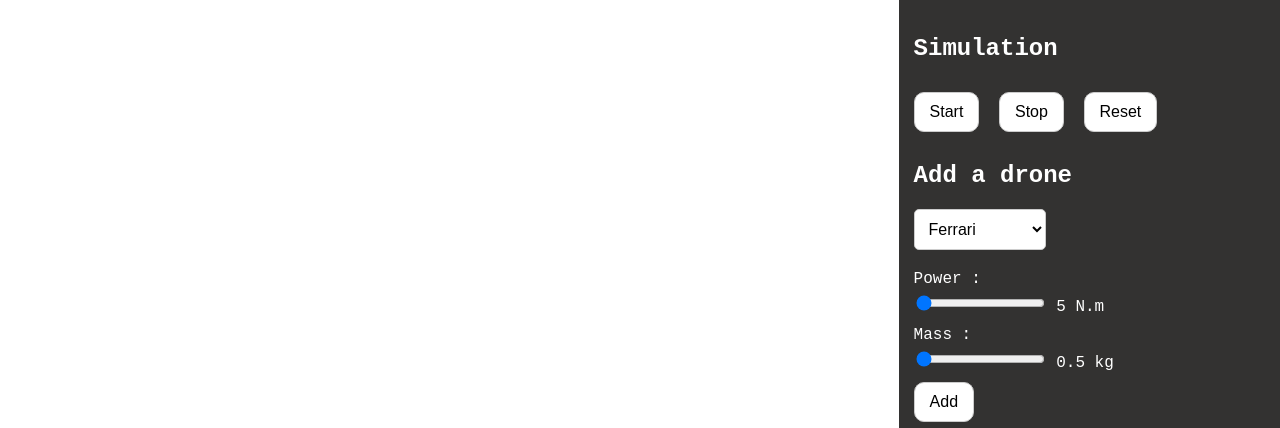
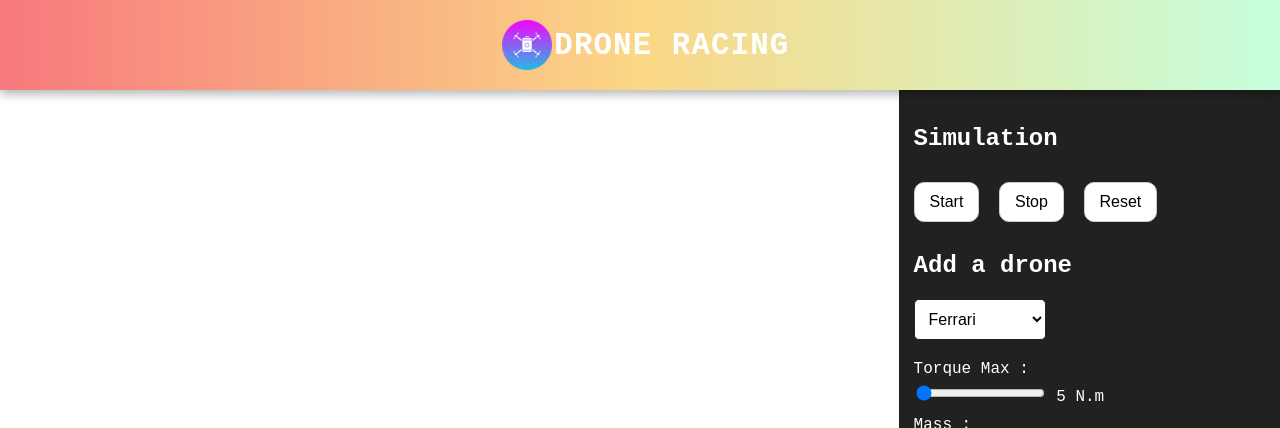
Before and after one commit to kiyiro34/racing-interface, a plain HTML site: page index.html in a window 1280 px wide. Shown: the top 428 px of the page. Drawn offline with Linux system fonts and the light colour scheme; no server answers; a web font is replaced by a local one.

Commit message:
Feat style front

```diff
--- a/index.html
+++ b/index.html
@@ -4,13 +4,18 @@
     <meta charset="UTF-8">
     <meta name="viewport" content="width=device-width, initial-scale=1.0">
     <script src="circuit.js"></script>
-    <title>Simulation</title>
+    <title>Drone Racing</title>
     <link href="style.css" rel="stylesheet">
     <link rel="preconnect" href="https://fonts.googleapis.com">
     <link rel="preconnect" href="https://fonts.gstatic.com" crossorigin>
     <link href="https://fonts.googleapis.com/css2?family=Spline+Sans+Mono:ital,wght@0,300..700;1,300..700&display=swap" rel="stylesheet">
 </head>
 <body>
+    <header id="header">
+        <img src="logo.png" alt="Logo" id="logo">
+        <h1>Drone Racing</h1>
+    </header>
+
     <div id="container">
         <canvas id="canvas" width="800" height="800"></canvas>
         <div id="controls">
@@ -31,7 +36,7 @@
                 </select>
                 </div>
                 <div>
-                    <label for="powerRange">Power :</label>
+                    <label for="powerRange">Torque Max :</label>
                     <input type="range" id="powerRange" min="5" max="30" step="0.01" value="5">
                     <span id="powerValue">5</span> N.m
 
--- a/script.js
+++ b/script.js
@@ -156,14 +156,28 @@ function updateDashboard(carModel, speedX, speedY, mass, couple) {
 
     let carRow = document.getElementById(carModel);
     if (!carRow) {
-        // Ligne principale contenant le modèle et la vitesse
+        // Ligne principale contenant le modèle, la couleur et la vitesse
         carRow = document.createElement('tr');
         carRow.id = carModel;
 
+        // Création de la cellule pour le cercle de couleur
+        const colorCell = document.createElement('td');
+        colorCell.style.width = '20px';  // Réduire la largeur de la cellule
+        const colorCircle = document.createElement('div');
+        colorCircle.style.width = '12px';
+        colorCircle.style.height = '12px';
+        colorCircle.style.borderRadius = '50%';
+        colorCircle.style.backgroundColor = carColors[carModel];  // Utilise la couleur de la voiture
+        colorCircle.style.margin = 'auto';  // Centrer le cercle dans la cellule
+        colorCell.appendChild(colorCircle);
+        carRow.appendChild(colorCell);
+
+        // Cellule pour le modèle de voiture
         const modelCell = document.createElement('td');
         modelCell.textContent = carModel;
         carRow.appendChild(modelCell);
 
+        // Cellule pour la barre de progression de la vitesse
         const speedCell = document.createElement('td');
 
         // Créer une barre de progression pour la vitesse
@@ -184,7 +198,7 @@ function updateDashboard(carModel, speedX, speedY, mass, couple) {
         const infoRow = document.createElement('tr');
         infoRow.id = carModel + '-info';
         const infoCell = document.createElement('td');
-        infoCell.colSpan = 2; // Fusionner les colonnes pour les informations
+        infoCell.colSpan = 3; // Fusionner les colonnes pour les informations
 
         infoRow.appendChild(infoCell);
         document.getElementById('carTable').querySelector('tbody').appendChild(infoRow);
--- a/style.css
+++ b/style.css
@@ -15,11 +15,58 @@ html, body {
 }
 
 
+#header {
+    background: #C6FFDD;  /* fallback for old browsers */
+    background: -webkit-linear-gradient(to right, #f7797d, #FBD786, #C6FFDD);  /* Chrome 10-25, Safari 5.1-6 */
+    background: linear-gradient(to right, #f7797d, #FBD786, #C6FFDD); /* W3C, IE 10+/ Edge, Firefox 16+, Chrome 26+, Opera 12+, Safari 7+ */
+
+ /* Dégradé de fond initial */
+    color: white;
+    padding: 20px 15px;
+    text-align: center; /* Cela pourrait être changé si nécessaire */
+    box-shadow: 0 4px 10px rgba(0, 0, 0, 0.3);
+    transition: opacity 0.5s; /* Transition pour l'opacité */
+    position: relative;
+    display: flex; /* Active Flexbox */
+    align-items: center; /* Centre verticalement les éléments */
+    justify-content: center;
+    gap: 3px; /* Centre horizontalement les éléments */
+}
+
+#header h1 {
+    margin: 0;
+    font-size: 28px;
+    letter-spacing: 1px;
+    text-transform: uppercase;
+    position: relative;
+    z-index: 1;
+    transition: transform 0.3s ease; /* Animation pour le texte */
+}
+
+#header #logo {
+    width: 50px;
+    margin-right: 10px; /* Espace entre le logo et le texte */
+    transition: transform 0.3s ease;
+    vertical-align: middle;
+    position: relative;
+    z-index: 1;
+}
+
+/* Animations au survol */
+#header:hover h1 {
+    transform: scale(1.1); /* Légèrement agrandir le texte au survol */
+}
+
+#header:hover #logo {
+    transform: rotate(360deg); /* Rotation du logo au survol */
+}
+
 
 #container {
     display: flex;
-    height: 100vh; /* Conteneur prenant toute la hauteur */
+    height: 100vh; /* Ajuste la hauteur en tenant compte du header */
 }
+
 
 #canvas {
     flex: 2.5; /* Augmenter l'espace pour le canvas */
@@ -28,7 +75,7 @@ html, body {
 #controls {
     margin-left: 20px;
     flex: 1; /* Réduire la taille de la zone de contrôle */
-    background-color: #333231; /* Fond sombre pour la partie droite */
+    background-color: #212120; /* Fond sombre pour la partie droite */
     color: white; /* Texte blanc pour la partie sombre */
     padding: 15px; /* Réduire l'espacement intérieur pour le contrôle */
     max-height: 100vh; /* Limite la hauteur à 90% de la hauteur de la fenêtre */
@@ -63,7 +110,7 @@ html, body {
 /* Styliser le sélecteur de marque */
 select {
     padding: 10px; /* Ajout d'espacement intérieur */
-    border: 1px solid #ccc; /* Bordure gris clair */
+    border: 1px solid #212120; /* Bordure gris clair */
     border-radius: 5px; /* Coins arrondis */
     background-color: white; /* Fond blanc pour le sélecteur */
     color: black; /* Texte noir */
```
Also changed, not shown: logo.png (added).
